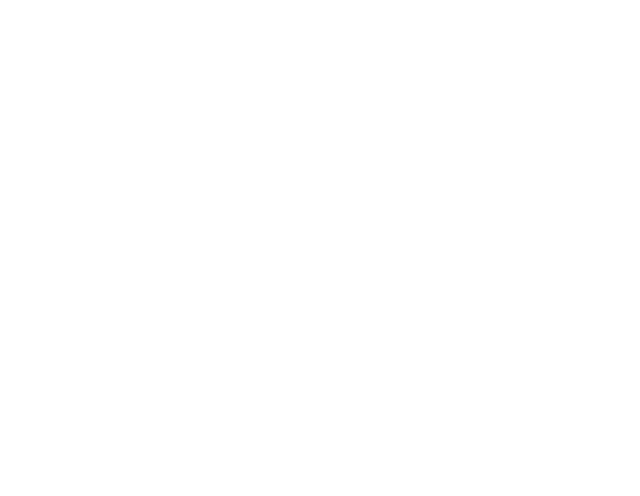
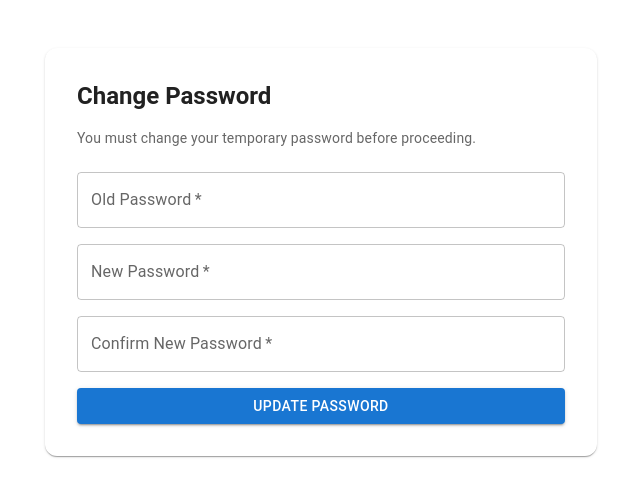
Before and after one commit to Kelvin-dev001/nebsam-task-reminder, a React (Create React App) app in the folder task-reminder-frontend/: page /change-password in a window 1280 px wide. Before the commit this address had no page. Shown: the part 156-652 px from the top of the page, without its empty margins (319-959 px from the left). Built offline with nearby package versions, Linux system fonts and the light colour scheme; sample sign-in values are in the browser's storage.

Commit message:
tsuperuser

```diff
--- a/task-reminder-frontend/src/App.js
+++ b/task-reminder-frontend/src/App.js
@@ -5,14 +5,18 @@ import LoginPage from './pages/LoginPage';
 import Register from './pages/Register';
 import Dashboard from './pages/Dashboard';
 import AdminPanel from './pages/AdminPanel';
-import AdminLoginPage from './pages/AdminLoginPage'; // <-- NEW
+import AdminLoginPage from './pages/AdminLoginPage';
+import ChangePasswordPage from './pages/ChangePasswordPage';
+import SuperuserPanel from './pages/SuperuserPanel';
 import { ToastContainer } from 'react-toastify';
 import 'react-toastify/dist/ReactToastify.css';
 
-const PrivateRoute = ({ children, adminOnly }) => {
+const PrivateRoute = ({ children, adminOnly, superOnly }) => {
   const { user } = useContext(AuthContext);
   if (!user) return <Navigate to="/login" />;
-  if (adminOnly && user.role !== 'admin') return <Navigate to="/" />;
+  if (user.requiresPasswordChange) return <Navigate to="/change-password" />;
+  if (superOnly && user.role !== 'superuser') return <Navigate to="/" />;
+  if (adminOnly && !['admin', 'superuser'].includes(user.role)) return <Navigate to="/" />;
   return children;
 };
 
@@ -24,7 +28,12 @@ function App() {
         <Routes>
           <Route path="/login" element={<LoginPage />} />
           <Route path="/register" element={<Register />} />
-          <Route path="/admin-login" element={<AdminLoginPage />} /> {/* <-- NEW */}
+          <Route path="/admin-login" element={<AdminLoginPage />} />
+          <Route path="/change-password" element={
+            <PrivateRoute>
+              <ChangePasswordPage />
+            </PrivateRoute>
+          } />
           <Route path="/" element={
             <PrivateRoute>
               <Dashboard />
@@ -35,6 +44,11 @@ function App() {
               <AdminPanel />
             </PrivateRoute>
           } />
+          <Route path="/super" element={
+            <PrivateRoute superOnly={true}>
+              <SuperuserPanel />
+            </PrivateRoute>
+          } />
         </Routes>
       </Router>
     </AuthProvider>
--- a/task-reminder-frontend/src/contexts/AuthContext.js
+++ b/task-reminder-frontend/src/contexts/AuthContext.js
@@ -21,24 +21,34 @@ export const AuthProvider = ({ children }) => {
     });
   }, []);
 
-  // LOGIN
+  // LOGIN (all roles)
   const login = async (email, password) => {
     const res = await axios.post(`${process.env.REACT_APP_API_URL}/auth/login`, { email, password });
     setUser(res.data.user);
     setToken(res.data.token);
     localStorage.setItem('user', JSON.stringify(res.data.user));
     localStorage.setItem('token', res.data.token);
-    return res.data.user;
+    return res.data;
   };
 
-  // ADMIN LOGIN
+  // ADMIN LOGIN (same endpoint, but we can keep for clarity)
   const adminLogin = async (email, password) => {
     const res = await axios.post(`${process.env.REACT_APP_API_URL}/auth/login`, { email, password });
     setUser(res.data.user);
     setToken(res.data.token);
     localStorage.setItem('user', JSON.stringify(res.data.user));
     localStorage.setItem('token', res.data.token);
-    return res.data.user;
+    return res.data;
+  };
+
+  // CHANGE PASSWORD
+  const changePassword = async (oldPassword, newPassword) => {
+    const res = await axios.post(`${process.env.REACT_APP_API_URL}/auth/change-password`, { oldPassword, newPassword });
+    // After changing password, clear the requiresPasswordChange flag locally
+    const updatedUser = { ...user, requiresPasswordChange: false };
+    setUser(updatedUser);
+    localStorage.setItem('user', JSON.stringify(updatedUser));
+    return res.data;
   };
 
   // LOGOUT (JWT: just clear local storage)
@@ -50,7 +60,7 @@ export const AuthProvider = ({ children }) => {
   };
 
   return (
-    <AuthContext.Provider value={{ user, token, login, adminLogin, logout }}>
+    <AuthContext.Provider value={{ user, token, login, adminLogin, changePassword, logout }}>
       {children}
     </AuthContext.Provider>
   );
--- a/task-reminder-frontend/src/pages/AdminLoginPage.js
+++ b/task-reminder-frontend/src/pages/AdminLoginPage.js
@@ -14,9 +14,14 @@ const AdminLoginPage = () => {
     e.preventDefault();
     setError('');
     try {
-      const user = await adminLogin(email, password);
-      if (user && user.role === 'admin') {
-        navigate('/admin');
+      const data = await adminLogin(email, password);
+      const user = data.user;
+      if (user && (user.role === 'admin' || user.role === 'superuser')) {
+        if (user.requiresPasswordChange) {
+          navigate('/change-password');
+        } else {
+          navigate('/admin');
+        }
       } else {
         setError('You do not have admin privileges.');
       }
--- /dev/null
+++ b/task-reminder-frontend/src/pages/ChangePasswordPage.js
@@ -0,0 +1,70 @@
+import React, { useContext, useState } from 'react';
+import { AuthContext } from '../contexts/AuthContext';
+import { useNavigate } from 'react-router-dom';
+import { Container, Paper, Box, TextField, Typography, Button, Alert } from '@mui/material';
+
+const ChangePasswordPage = () => {
+  const { changePassword, logout } = useContext(AuthContext);
+  const [form, setForm] = useState({ oldPassword: '', newPassword: '', confirm: '' });
+  const [error, setError] = useState('');
+  const [success, setSuccess] = useState('');
+  const navigate = useNavigate();
+
+  const handleSubmit = async (e) => {
+    e.preventDefault();
+    setError('');
+    setSuccess('');
+    if (form.newPassword !== form.confirm) {
+      setError('Passwords do not match');
+      return;
+    }
+    try {
+      await changePassword(form.oldPassword, form.newPassword);
+      setSuccess('Password updated. Please log in again.');
+      logout();
+      setTimeout(() => navigate('/login'), 800);
+    } catch (err) {
+      setError(err.response?.data?.error || 'Failed to change password');
+    }
+  };
+
+  return (
+    <Container maxWidth="sm" sx={{ minHeight: "100vh", display: "flex", alignItems: "center" }}>
+      <Paper sx={{ p: 4, borderRadius: 3, width: "100%" }}>
+        <Typography variant="h5" sx={{ fontWeight: 700, mb: 2 }}>Change Password</Typography>
+        <Typography variant="body2" color="text.secondary" sx={{ mb: 3 }}>
+          You must change your temporary password before proceeding.
+        </Typography>
+        <Box component="form" onSubmit={handleSubmit} sx={{ display: 'flex', flexDirection: 'column', gap: 2 }}>
+          <TextField
+            type="password"
+            label="Old Password"
+            value={form.oldPassword}
+            onChange={(e) => setForm({ ...form, oldPassword: e.target.value })}
+            required
+          />
+          <TextField
+            type="password"
+            label="New Password"
+            value={form.newPassword}
+            onChange={(e) => setForm({ ...form, newPassword: e.target.value })}
+            required
+            inputProps={{ minLength: 8 }}
+          />
+          <TextField
+            type="password"
+            label="Confirm New Password"
+            value={form.confirm}
+            onChange={(e) => setForm({ ...form, confirm: e.target.value })}
+            required
+          />
+          {error && <Alert severity="error">{error}</Alert>}
+          {success && <Alert severity="success">{success}</Alert>}
+          <Button variant="contained" type="submit">Update Password</Button>
+        </Box>
+      </Paper>
+    </Container>
+  );
+};
+
+export default ChangePasswordPage;
--- a/task-reminder-frontend/src/pages/LoginPage.js
+++ b/task-reminder-frontend/src/pages/LoginPage.js
@@ -7,10 +7,10 @@ import {
 } from '@mui/material';
 import LockOpenIcon from '@mui/icons-material/LockOpen';
 import { useTheme } from '@mui/material/styles';
-import logo from '../assets/logo.png'; // Update path if needed
+import logo from '../assets/logo.png';
 
 const LoginPage = () => {
-  const { login } = useContext(AuthContext); // <--- Use login from context
+  const { login } = useContext(AuthContext);
   const [form, setForm] = useState({ email: '', password: '' });
   const [loading, setLoading] = useState(false);
   const [snack, setSnack] = useState({ open: false, message: '', severity: "success" });
@@ -18,7 +18,6 @@ const LoginPage = () => {
   const theme = useTheme();
   const isMobile = useMediaQuery(theme.breakpoints.down("sm"));
 
-  // Handle local login (email/password)
   const handleInputChange = e => {
     setForm({ ...form, [e.target.name]: e.target.value });
   };
@@ -28,9 +27,15 @@ const LoginPage = () => {
     setLoading(true);
     setSnack({ open: false, message: '', severity: "success" });
     try {
-      const user = await login(form.email, form.password); // <--- Use context login()
+      const data = await login(form.email, form.password);
       setSnack({ open: true, message: "Login successful! 🎉", severity: "success" });
-      setTimeout(() => navigate('/'), 1200);
+      setTimeout(() => {
+        if (data.user.requiresPasswordChange) {
+          navigate('/change-password');
+        } else {
+          navigate('/');
+        }
+      }, 800);
     } catch (err) {
       setSnack({
         open: true,
--- /dev/null
+++ b/task-reminder-frontend/src/pages/SuperuserPanel.js
@@ -0,0 +1,90 @@
+import React, { useContext, useEffect, useState } from 'react';
+import axios from 'axios';
+import { AuthContext } from '../contexts/AuthContext';
+import {
+  Container, Paper, Typography, TextField, Button, MenuItem, Grid, Box, Alert, Divider
+} from '@mui/material';
+
+const SuperuserPanel = () => {
+  const { user } = useContext(AuthContext);
+  const [form, setForm] = useState({ name: '', email: '', role: 'user' });
+  const [users, setUsers] = useState([]);
+  const [feedback, setFeedback] = useState({ type: '', message: '' });
+
+  const fetchUsers = async () => {
+    try {
+      const res = await axios.get(`${process.env.REACT_APP_API_URL}/admin/users`);
+      setUsers(res.data || []);
+    } catch {
+      setUsers([]);
+    }
+  };
+
+  useEffect(() => { fetchUsers(); }, []);
+
+  const handleCreate = async (e) => {
+    e.preventDefault();
+    setFeedback({ type: '', message: '' });
+    try {
+      const res = await axios.post(`${process.env.REACT_APP_API_URL}/auth/super/create-user`, form);
+      setFeedback({ type: 'success', message: `User created. Temp password: ${res.data.credentials.tempPassword}` });
+      setForm({ name: '', email: '', role: 'user' });
+      fetchUsers();
+    } catch (err) {
+      setFeedback({ type: 'error', message: err.response?.data?.error || 'Failed to create user' });
+    }
+  };
+
+  return (
+    <Container maxWidth="md" sx={{ py: 4 }}>
+      <Typography variant="h4" sx={{ fontWeight: 700, mb: 2 }}>Superuser Panel</Typography>
+      <Paper sx={{ p: 3, borderRadius: 3, mb: 3 }}>
+        <Typography variant="h6" sx={{ fontWeight: 600, mb: 2 }}>Create User</Typography>
+        <Box component="form" onSubmit={handleCreate} sx={{ display: 'flex', flexDirection: 'column', gap: 2 }}>
+          <TextField label="Full Name" value={form.name} onChange={e => setForm({ ...form, name: e.target.value })} required />
+          <TextField label="Email" type="email" value={form.email} onChange={e => setForm({ ...form, email: e.target.value })} required />
+          <TextField
+            select
+            label="Role"
+            value={form.role}
+            onChange={e => setForm({ ...form, role: e.target.value })}
+          >
+            <MenuItem value="user">User</MenuItem>
+            <MenuItem value="admin">Admin</MenuItem>
+            <MenuItem value="superuser">Superuser</MenuItem>
+          </TextField>
+          {feedback.message && <Alert severity={feedback.type}>{feedback.message}</Alert>}
+          <Button type="submit" variant="contained">Create</Button>
+        </Box>
+      </Paper>
+
+      <Paper sx={{ p: 3, borderRadius: 3 }}>
+        <Typography variant="h6" sx={{ fontWeight: 600, mb: 2 }}>All Users</Typography>
+        <Divider sx={{ mb: 2 }} />
+        <Grid container spacing={2}>
+          {users.map(u => (
+            <Grid item xs={12} sm={6} key={u._id}>
+              <Paper sx={{ p: 2, borderRadius: 2 }}>
+                <Typography sx={{ fontWeight: 600 }}>{u.name}</Typography>
+                <Typography variant="body2">{u.email}</Typography>
+                <Typography variant="caption" color="secondary">{u.role}</Typography>
+                {u.requiresPasswordChange && (
+                  <Typography variant="caption" color="error" sx={{ display: 'block' }}>
+                    Requires password change
+                  </Typography>
+                )}
+              </Paper>
+            </Grid>
+          ))}
+          {users.length === 0 && (
+            <Grid item xs={12}>
+              <Typography>No users found.</Typography>
+            </Grid>
+          )}
+        </Grid>
+      </Paper>
+    </Container>
+  );
+};
+
+export default SuperuserPanel;
```
